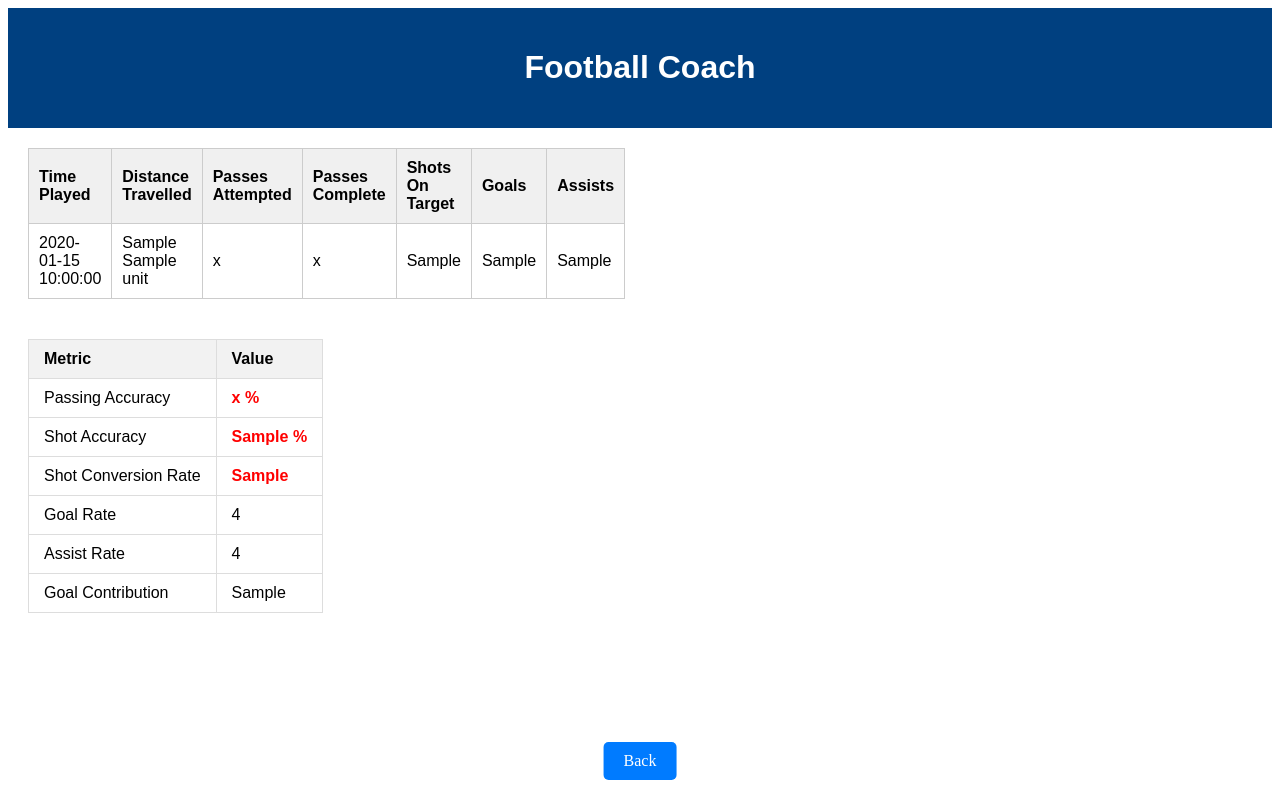
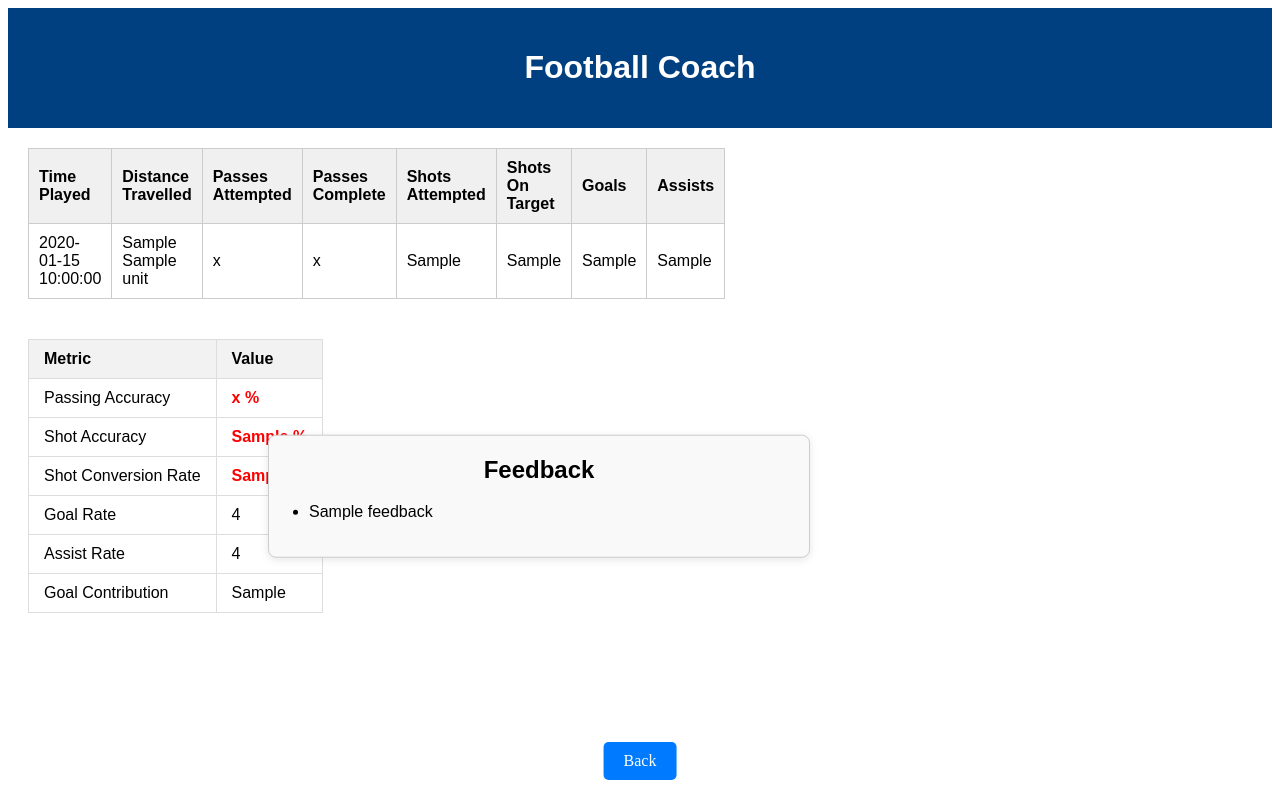
Before and after one commit to GLENNONEILL10/FootballCoach, a Flask app: template templates/result.html in a window 1280 px wide. Run offline with Flask 3, Linux system fonts and the light colour scheme; the template is opened without the code that fills it: most values are stand-ins (such as "Sample title", 1, 10 or a date in 2020).

Commit message:
Added feedback section to the results page

```diff
--- a/app.py
+++ b/app.py
@@ -16,7 +16,7 @@ def shots_calculation(shots_att,shots_on,goals):
 
     shot1 = (shots_on / shots_att) * 100
 
-    shot2 = (goals / shot1) * 100
+    shot2 = (goals / shots_att) * 100
 
     shot_accurracy = "{:.2f}".format(shot1)
 
@@ -26,7 +26,7 @@ def shots_calculation(shots_att,shots_on,goals):
 
 def goal_rate(goals,minutes):
 
-    goals_scored = (goals/minutes) * 100
+    goals_scored = (goals/minutes) * minutes
 
     goals_scored_rate = "{:.2f}".format(goals_scored)
 
@@ -34,7 +34,7 @@ def goal_rate(goals,minutes):
 
 def assist_rate(assist,minutes):
 
-    assists1 = (assist/minutes) * 100
+    assists1 = (assist/minutes) * minutes
 
     assists_rate = "{:.2f}".format(assists1)
 
@@ -42,12 +42,124 @@ def assist_rate(assist,minutes):
 
 def goal_contributions(goals,assists,minutes):
 
-    goal_con = ((goals + assists) / minutes) * 100
+    goal_con = (goals + assists)
 
     goal_contribution_rate = "{:.2f}".format(goal_con)
 
     return goal_contribution_rate
 
+
+def generate_passing_feedback(passing_accuracy):
+
+    if passing_accuracy:
+
+        if passing_accuracy > 85:
+
+            feedback = "Your passing is terrific , Keep it up"
+
+            return feedback
+
+        elif passing_accuracy >=60 and passing_accuracy < 85:
+
+            feedback = "Your passing is decent but you need to improve"
+
+            return feedback
+
+        else:
+
+            feedback = "Your passing isnt good you should take some time to improve passing accuracy and timing"
+
+            return feedback
+
+def generate_shooting_feedback(shot_accuracy,shot_conversion,shots_att):
+
+    feedback = []
+
+    if shot_accuracy and shot_conversion:
+
+        if shot_accuracy > 85:
+
+            feedback.append("Your shooting on target well, you will score many goals")
+
+        elif shot_accuracy >= 60 and shot_accuracy < 85:
+
+            feedback.append("You shooting is decent, continue woring on it and you will improve")
+
+        else:
+
+            feedback.append("You shooting isnt good, you will need to work on this if you want to convert into goals")
+
+
+        if shot_conversion > 40 and shots_att >= 4:
+
+            feedback.append("You didnt do this, this is far above what even messi gets this")
+
+
+        elif shot_conversion > 25 and shot_conversion < 40 :
+
+            feedback.append("This is pro standard keep it up")
+
+        elif shot_conversion > 10 and shot_conversion < 25:
+
+            feedback.append("This is good shooting, keep improving and you will score many goals")
+
+        else:
+
+            feedback.append("You werent clinicle enough in this match, yo need to work on your shot conversion")
+
+        return feedback
+
+
+def generate_goal_contribution_feedback(goal_rate,assist_rate,goal_contributions):
+
+    feedback = []
+
+    if goal_rate and assist_rate and goal_contributions:
+
+        if goal_rate >= 2:
+
+            feedback.append("You scored very well today")
+
+        elif goal_rate == 1:
+
+            feedback.append("Nice you scored well done")
+
+        else:
+
+            feedback.append("Unlucky you didnt score this time")
+
+        if assist_rate >=2:
+
+            feedback.append("Well done your provided your teamates with lots of goals")
+
+        elif assist_rate == 1:
+
+            feedback.append("Nice Assist today")
+
+        else:
+
+            feedback.append("Unlucky you didnt provide assist")
+
+        if goal_contributions > 6:
+
+            feedback.append("Terrific performance today you were the best player on the pitch")
+
+        elif goal_contributions < 6 and goal_contributions >= 3:
+
+            feedback.append("Very good performance keep it up")
+
+        elif goal_contributions < 3 and goal_contributions > 1:
+
+            feedback.append("Nice performance keep working to ensure its consistant")
+
+        else:
+
+            feedback.append("Unlucky you didnt contribute to any goals")
+    else:
+
+        return "Error you didnt fill out the form properly"
+
+    return feedback
 
 @app.route('/',methods =['GET','POST'])
 def index():
@@ -232,12 +344,40 @@ def result():
     player_inputted_data = session.get("player_entered_data")
     player_calculated_data = session.get("player_calculated_stats")
 
+    feedback_list = []
+
+    passing_feedback = generate_passing_feedback(player_calculated_data["passing_accuracy"])
+
+    shooting_feedback = generate_shooting_feedback(
+
+        player_calculated_data["shot_accuracy"],
+        player_calculated_data["shot_conversion"],
+        player_inputted_data["shots_attempted"]
+
+    )
+    goal_contribution_feedback = generate_goal_contribution_feedback(
+
+        player_calculated_data["goal_rate"],
+        player_calculated_data["assist_rate"],
+        player_calculated_data["goal_contributions"]
+    )
+
+    for feedback in [passing_feedback, shooting_feedback, goal_contribution_feedback]:
+
+        if isinstance(feedback, list):
+
+            feedback_list.extend(feedback)
+
+        elif feedback:
+            feedback_list.append(feedback)
+
 
     if not player_inputted_data or not player_calculated_data:
 
         return redirect('/')
 
-    return render_template('result.html',player_inputted_data=player_inputted_data,player_calculated_data=player_calculated_data)
+    return render_template('result.html',player_inputted_data=player_inputted_data,player_calculated_data=player_calculated_data
+                                        ,feedback_list=feedback_list)
 
 
 if __name__ == "__main__":
--- a/static/style.css
+++ b/static/style.css
@@ -161,3 +161,35 @@ body, html {
 .back-link:hover {
     background-color: #0056b3;
 }
+
+.feedback-container {
+    position: fixed;       /* Fix it relative to viewport */
+    right: 470px;           /* 20px from right edge */
+    top: 62%;              /* Vertically center */
+    transform: translateY(-50%);  /* Adjust for exact vertical center */
+    width: 500px;          /* Fixed width */
+    padding: 20px;
+    background-color: #f9f9f9;  /* Light background */
+    border: 1px solid #ccc;     /* Gray border */
+    border-radius: 8px;
+    box-shadow: 0 2px 8px rgba(0,0,0,0.1);
+    font-family: Arial, sans-serif;
+  }
+
+  .feedback-container h3 {
+    margin-top: 0;
+    margin-bottom: 15px;
+    font-size: 1.5em;
+    text-align: center;
+  }
+
+  .feedback-container ul {
+    list-style-type: disc;
+    padding-left: 20px;
+    margin: 0;
+  }
+
+  .feedback-container ul li {
+    margin-bottom: 12px; /* Adds vertical spacing between lines */
+    line-height: 1.6;    /* Increases line height for better readability */
+  }
--- a/templates/result.html
+++ b/templates/result.html
@@ -25,6 +25,7 @@
                 <th>Distance Travelled</th>
                 <th>Passes Attempted</th>
                 <th>Passes Complete</th>
+                <th>Shots Attempted</th>
                 <th>Shots On Target</th>
                 <th>Goals</th>
                 <th>Assists</th>
@@ -37,6 +38,7 @@
                 <td>{{ player_inputted_data.distance_ran }}  {{ player_inputted_data.unit }}</td>
                 <td>{{ player_inputted_data.passes_attempted }}</td>
                 <td>{{ player_inputted_data.passes_complete }}</td>
+                <td>{{ player_inputted_data.shots_attempted}}</td>
                 <td>{{ player_inputted_data.shots_on_target }}</td>
                 <td>{{ player_inputted_data.player_goals }}</td>
                 <td>{{ player_inputted_data.player_assists }}</td>
@@ -77,9 +79,9 @@
             </tr>
             <tr>
                 <td>Shot Conversion Rate</td>
-                <td class="{% if player_calculated_data.shot_conversion > 80 %}green-text
+                <td class="{% if player_calculated_data.shot_conversion > 25 %}green-text
 
-                            {% elif player_calculated_data.shot_conversion >= 50 %}orange-text
+                            {% elif player_calculated_data.shot_conversion >= 15 %}orange-text
 
                             {% else %}red-text{% endif %}">
 
@@ -101,6 +103,21 @@
         </table>
     </div>
 
+
+    <div class = "feedback-container">
+
+        <h3>Feedback</h3>
+
+        <ul>
+            {% for feedback in feedback_list %}
+
+                <li>{{ feedback }}</li>
+
+            {% endfor %}
+        <ul>
+
+    </div>
+
     <div class = "back-button">
 
         <a href="/" class="back-link">Back</a>
```
